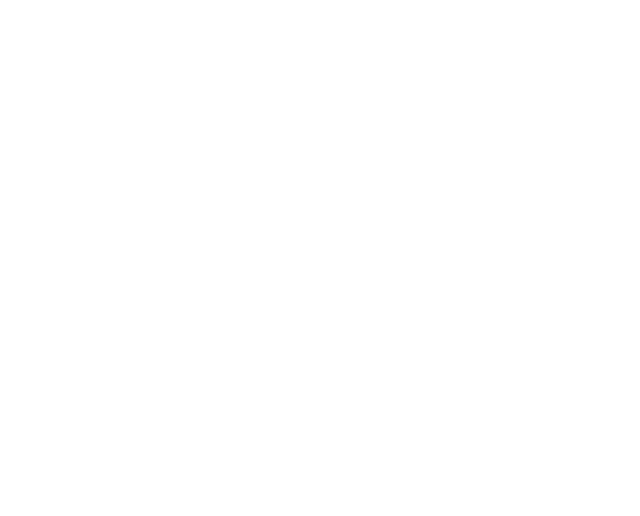
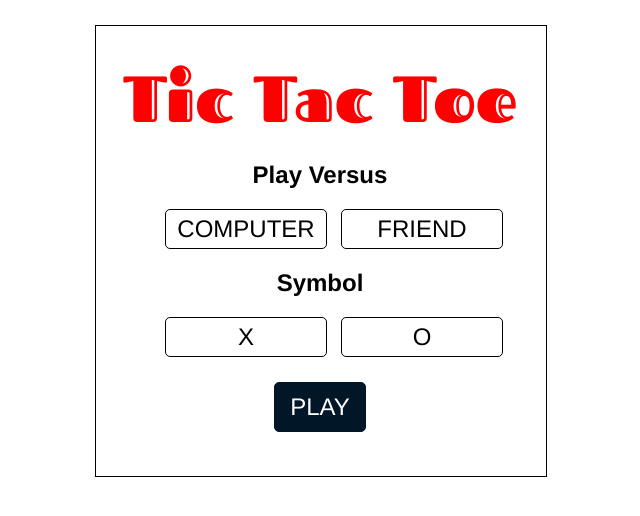
Before and after one commit to CodeExplainedRepo/Tic-Tac-Toe-JavaScript, a plain HTML site: page TIC TAC TOE - FINAL CODE/index.html in a window 1280 px wide. Shown: the whole page, without its empty margins (320-960 px from the left). Drawn offline with Linux system fonts and the light colour scheme.

Commit message:
Add files via upload

```diff
--- /dev/null
+++ b/TIC TAC TOE - FINAL CODE/game.js
@@ -0,0 +1,305 @@
+function init(player, OPPONENT){
+    // SELECT THE CANVAS
+    const canvas = document.getElementById("cvs");
+    const ctx = canvas.getContext("2d");
+
+    // load images
+    const xImage = new Image();
+    xImage.src = "img/X.png";
+
+    const oImage = new Image();
+    oImage.src = "img/O.png";
+
+    // GIVE THE FIRST TURN TO HUMAN
+    let currentPlayer = player.man;
+
+    // Where we save the moves
+    let gameData =  new Array(9);
+
+    // every tile has an id, example: board[1][1] = 5
+    // so when we click on a tile we will know teh exact id of the clicked tile.
+    let board = [];
+
+    // The board is 3x3
+    const column = 3;
+    const row = 3;
+
+    // wait for the computer to play
+    let WAIT = false;
+
+    // game over
+    let GAME_OVER = false;
+
+    // we win the game when we have one of these combinations
+    const COMBOS = [
+        [0, 1, 2],
+        [3, 4, 5],
+        [6, 7, 8],
+        [0, 3, 6],
+        [1, 4, 7],
+        [2, 5, 8],
+        [0, 4, 8],
+        [2, 4, 6]
+    ];
+
+    // A tile is 150x150px
+    const SPACE_SIZE = 150;
+
+    // DRAW THE BOARD
+    function drawBoard(){
+        // first tile has the id=0
+        let id = 0;
+
+        // draw all the tiles
+        for(let i=0; i < row; i++){
+            board[i] = [];
+            for(let j=0; j < column; j++){
+                // give an id from 0 to 8 to the board tiles.
+                board[i][j] = id;
+
+                let X = j;
+                let Y = i;
+                // draw tiles
+                ctx.strokeStyle = "#000";
+                ctx.strokeRect(j * SPACE_SIZE, i * SPACE_SIZE, SPACE_SIZE, SPACE_SIZE);
+
+                // increment the id each time we go to the next tile
+                id++
+            }
+        }
+    }
+    drawBoard();
+
+    canvas.addEventListener("click", function(event){
+        // if game over, exit
+        if(GAME_OVER) return;
+
+        // if the computer didn't play yet; wait
+        if(WAIT) return;
+
+        console.log(event);
+
+        // X & Y position of mouse click
+        let X = event.clientX - canvas.getBoundingClientRect().x;
+        let Y = event.clientY - canvas.getBoundingClientRect().y;
+
+        // i & j of the cicked tile
+        let i = Math.floor(Y/SPACE_SIZE);
+        let j = Math.floor(X/SPACE_SIZE);
+
+        // update the gameData
+        if(gameData[getIdOfTile(i, j)]) return;
+        gameData[getIdOfTile(i, j)] = currentPlayer;
+
+        // draw on board
+        drawOnBoard(currentPlayer, i, j);
+
+        // check for winner or tie
+        if(isWinner(gameData, currentPlayer)){
+            showGameOver(currentPlayer);
+            GAME_OVER = true;
+            return;
+        }
+
+        // Check for draw
+        if(isTie(gameData)){
+            showGameOver("tie");
+            GAME_OVER = true;
+            return;
+        }
+
+        // RUN AI
+        if(OPPONENT == "computer"){
+
+            // if game over, exit
+            if(GAME_OVER) return;
+
+            WAIT = true;
+
+            let id = AIMove();
+
+            // draw on board
+            let IJ = getIJOfTile(id);
+            drawOnBoard(player.computer, IJ.i, IJ.j);
+
+            // UPDATE GAME DATA
+            gameData[id] = player.computer;
+
+            // check for winner or tie
+            if(isWinner(gameData, player.computer)){
+                showGameOver(player.computer);
+                GAME_OVER = true;
+                return;
+            }
+
+            // check for draw
+            if(isTie(gameData)){
+                showGameOver("tie");
+                GAME_OVER = true;
+                return;
+            }
+
+            WAIT = false;
+        }else{
+            // if the openent is a friend
+            // change turn
+            currentPlayer = currentPlayer == player.man ? player.friend : player.man;
+
+
+        }
+    });
+
+    function AIMove(){
+        // Check for empty tiles
+        let emptyTiles = [];
+        for(let i = 0; i < gameData.length; i++){
+            if(!gameData[i]){
+                emptyTiles.push(i);
+            }
+        }
+
+        // Check for empty corner tiles
+        let emptyCornerTiles = [];
+        const corners = [0, 2, 6, 8];
+        for(let i = 0; i < emptyTiles.length; i++){
+            for( let j = 0; j < corners.length; j++){
+                if( corners[j] == emptyTiles[i]){
+                    emptyCornerTiles.push(corners[j]);
+                }
+            }
+        }
+
+        // check for empty edge tiles
+        let emptyEdgeTiles = [];
+        const edges = [1, 3, 5, 7];
+        for(let i = 0; i < emptyTiles.length; i++){
+            for( let j = 0; j < edges.length; j++){
+                if( edges[j] == emptyTiles[i]){
+                    emptyEdgeTiles.push(edges[j]);
+                }
+            }
+        }
+
+        // check For Best Move
+
+        // FIRST FOR COMPUTER
+        for(let i = 0; i < emptyTiles.length; i++){
+            let gameDataCopy = [...gameData];
+            gameDataCopy[emptyTiles[i]] = player.computer;
+
+            if(isWinner(gameDataCopy, player.computer)){
+                return emptyTiles[i];
+            }
+        }
+        // THEN FOR MAN
+        for(let i = 0; i < emptyTiles.length; i++){
+            let gameDataCopy = [...gameData];
+            gameDataCopy[emptyTiles[i]] = player.man;
+
+            if(isWinner(gameDataCopy, player.man)){
+                return emptyTiles[i];
+            }
+        }
+
+        // center tile id
+        let centerTileId = 4;
+
+        // select center tile if it's empty
+        for(let i = 0; i < emptyTiles.length; i++){
+            if(emptyTiles[i] == centerTileId){
+                console.log("empty center");
+                return centerTileId;
+            }
+        }
+
+        // if the user toke the center, then go for a corner tile
+
+        // if the user didn't take the center, then go for an edge tile.
+
+        // SELECT a CORNER RANDOMLY
+        if(emptyCornerTiles.length > 0){
+            let randomIndex = Math.floor(Math.random() * emptyCornerTiles.length);
+            id = emptyCornerTiles[randomIndex];
+            return id;
+        }
+
+        // SELECT an EDGE RANDOMLY
+        if(emptyEdgeTiles.length > 0){
+            let randomIndex = Math.floor(Math.random() * emptyEdgeTiles.length);
+            id = emptyEdgeTiles[randomIndex];
+            return id;
+        }
+
+
+    }
+
+    function getIdOfTile(i, j){
+        return board[i][j];
+    }
+
+    function getIJOfTile(id){
+        for(let i=0; i < row; i++){
+            for(let j=0; j < column; j++){
+                if(board[i][j] == id){
+                    let IJ = {
+                        i : i,
+                        j : j
+                    }
+                    return IJ;
+                }
+            }
+        }
+    }
+
+    function drawOnBoard(player, i, j){
+        const img = player == "X" ? xImage : oImage;
+        ctx.drawImage(img, j * SPACE_SIZE, i * SPACE_SIZE);
+    }
+
+    function isWinner(data, player){
+
+        for(let i = 0; i < COMBOS.length; i++){
+            let won = true;
+
+            for(let j = 0; j < COMBOS[i].length; j++){
+                let id = COMBOS[i][j];
+                won = data[id] == player && won;
+            }
+
+            if(won){
+                return true;
+            }
+        }
+
+        return false;
+    }
+
+    function isTie(gameData){
+        let isBoardFill = true;
+
+        for(let i = 0; i < gameData.length; i++){
+            isBoardFill = gameData[i] && isBoardFill;
+        }
+
+        if(isBoardFill){
+            return true;
+        }
+
+        return false;
+    }
+
+    function showGameOver(player){
+        let imgSrc = `img/${player}.png`;
+        let message = player == "tie" ? "Oops No Winner" : "The winner is";
+
+
+
+        gameOverElement.innerHTML = `
+            <h1>${message}</h1>
+            <img class="winner-img" src=${imgSrc} alt="">
+            <div class="play" onclick="location.reload();">PLAY AGAIN!</div>
+            `;
+
+            gameOverElement.classList.remove("hide");
+    }
+}
--- a/TIC TAC TOE - FINAL CODE/index.html
+++ b/TIC TAC TOE - FINAL CODE/index.html
@@ -1 +1,32 @@
-<!-- lksdflkjsdfjds -->
+<!DOCTYPE html>
+<html lang="en">
+<head>
+    <meta charset="UTF-8">
+    <meta name="viewport" content="width=device-width, initial-scale=1.0">
+    <meta http-equiv="X-UA-Compatible" content="ie=edge">
+    <title>Tic Tac Toe - JavaScript</title>
+    <link rel="stylesheet" href="style.css">
+</head>
+<body>
+    <div class="container">
+        <canvas id="cvs" width="450" height="450"></canvas>
+        <div class="options">
+            <h1>Tic Tac Toe</h1>
+
+            <h2>Play Versus</h2>
+            <div class="computer">COMPUTER</div>
+            <div class="friend">FRIEND</div>
+
+            <h2>Symbol</h2>
+            <div class="x">X</div>
+            <div class="o">O</div>
+
+            <div class="play">PLAY</div>
+        </div>
+        <div class="gameover hide"></div>
+    </div>
+
+    <script src="options.js"></script>
+    <script src="game.js"></script>
+</body>
+</html>
--- /dev/null
+++ b/TIC TAC TOE - FINAL CODE/options.js
@@ -0,0 +1,63 @@
+// SELECT START ELEMENT
+const options = document.querySelector(".options");
+
+// SELECT BUTTONS
+const computerBtn = document.querySelector(".computer");
+const friendBtn = document.querySelector(".friend");
+const xBtn = document.querySelector(".x");
+const oBtn = document.querySelector(".o");
+const playBtn = document.querySelector(".play");
+
+// GAME OVER ELEMENT
+const gameOverElement = document.querySelector(".gameover");
+
+const player = new Object;
+let OPPONENT;
+
+oBtn.addEventListener("click", function(){
+    player.man = "O";
+    player.computer = "X";
+    player.friend = "X";
+
+    switchActive(xBtn, oBtn);
+});
+
+xBtn.addEventListener("click", function(){
+    player.man = "X";
+    player.computer = "O";
+    player.friend = "O";
+
+    switchActive(oBtn, xBtn);
+});
+
+computerBtn.addEventListener("click", function(){
+    OPPONENT = "computer";
+    switchActive(friendBtn, computerBtn);
+});
+
+friendBtn.addEventListener("click", function(){
+    OPPONENT = "friend";
+    switchActive(computerBtn, friendBtn);
+});
+
+playBtn.addEventListener("click", function(){
+    if( !OPPONENT){
+        computerBtn.style.backgroundColor = "red";
+        friendBtn.style.backgroundColor = "red";
+        return;
+    }
+
+    if( !player.man ){
+        oBtn.style.backgroundColor = "red";
+        xBtn.style.backgroundColor = "red";
+        return;
+    }
+
+    init(player, OPPONENT);
+    options.classList.add("hide");
+});
+
+function switchActive(off, on){
+    off.classList.remove("active");
+    on.classList.add("active");
+}
--- /dev/null
+++ b/TIC TAC TOE - FINAL CODE/style.css
@@ -0,0 +1,145 @@
+/* latin */
+@font-face {
+    font-family: 'Fascinate Inline';
+    font-style: normal;
+    font-weight: 400;
+    font-display: swap;
+    src: local('Fascinate Inline'), local('FascinateInline-Regular'), url(font/jVyR7mzzB3zc-jp6QCAu60poNqIy5grIfA.woff2) format('woff2');
+    unicode-range: U+0000-00FF, U+0131, U+0152-0153, U+02BB-02BC, U+02C6, U+02DA, U+02DC, U+2000-206F, U+2074, U+20AC, U+2122, U+2191, U+2193, U+2212, U+2215, U+FEFF, U+FFFD;
+  }
+
+.container{
+    width: 450px;
+    height: 450px;
+    display: block;
+    margin: 25px auto;
+    position: relative;
+}
+
+#cvs{
+    position: absolute;
+    border: 1px solid #000;
+}
+
+.options{
+    position: absolute;
+    width: 450px;
+    height: 450px;
+}
+
+.options h1{
+    text-align: center;
+    font-size: 65px;
+    font-family: 'Fascinate Inline', cursive;
+    color: #f00;
+    margin: 30px 0 20px 0;
+}
+
+.options h2{
+    font-family: 'Franklin Gothic Medium', 'Arial Narrow', Arial, sans-serif;
+    text-align: center;
+    font-weight: bold;
+}
+
+.options div{
+    display: inline-block;
+}
+
+.options .computer, .x{
+    font-family: 'Franklin Gothic Medium', 'Arial Narrow', Arial, sans-serif;
+    padding: 5px;
+    background-color: #FFF;
+    color: #000;
+    font-size: 1.5em;
+    border-radius: 5px;
+    margin-left: 70px;
+    width: 150px;
+    text-align: center;
+    cursor: pointer;
+    border: 1px solid #000;
+}
+
+.options .friend, .o{
+    font-family: 'Franklin Gothic Medium', 'Arial Narrow', Arial, sans-serif;
+    padding: 5px;
+    background-color: #FFF;
+    color: #000;
+    font-size: 1.5em;
+    border-radius: 5px;
+    margin-left: 10px;
+    width: 150px;
+    text-align: center;
+    cursor: pointer;
+    border: 1px solid #000;
+}
+
+.options .friend:hover, .computer:hover, .x:hover, .o:hover{
+    background-color: #011627;
+    color: #FFF;
+}
+
+.options .play{
+    font-family: 'Franklin Gothic Medium', 'Arial Narrow', Arial, sans-serif;
+    font-size: 1.5em;
+    width: 70px;
+    display: block;
+    margin: 25px auto;
+    border-radius: 5px;
+    border: 1px solid #011627;
+    text-align: center;
+    padding: 10px;
+    background-color: #011627;
+    color: #FFF;
+    cursor: pointer;
+    transition: 100ms width ease-in;
+}
+.options .play:hover{
+    width: 110px;
+}
+
+.active{
+    background-color: #011627 !important;
+    color: #FFF !important;
+}
+
+.hide{
+    display: none;
+}
+
+.gameover{
+    position: absolute;
+    width: 450px;
+    height: 450px;
+    background-color: rgba(0, 0, 0, 0.95);
+}
+.gameover h1{
+    text-align: center;
+    font-size: 50px;
+    font-family: 'Fascinate Inline', cursive;
+    color: #fff;
+    margin: 40px 0 20px 0;
+}
+
+.gameover .winner-img{
+    display: block;
+    margin: 20px auto;
+}
+
+.gameover .play{
+    font-family: 'Franklin Gothic Medium', 'Arial Narrow', Arial, sans-serif;
+    font-size: 1.5em;
+    width: 150px;
+    display: block;
+    margin: 25px auto;
+    border-radius: 5px;
+    border: 1px solid #fff;
+    text-align: center;
+    padding: 10px;
+    background-color: #fff;
+    color: #000;
+    cursor: pointer;
+    transition: 100ms width ease-in;
+}
+.gameover .play:hover{
+    width: 200px;
+}
```
Also changed, not shown: TIC TAC TOE - FINAL CODE/font/jVyR7mzzB3zc-jp6QCAu60poNqIy5grIfA.woff2 (added), TIC TAC TOE - FINAL CODE/img/O.png (added), TIC TAC TOE - FINAL CODE/img/X.png (added), TIC TAC TOE - FINAL CODE/img/tie.png (added).
